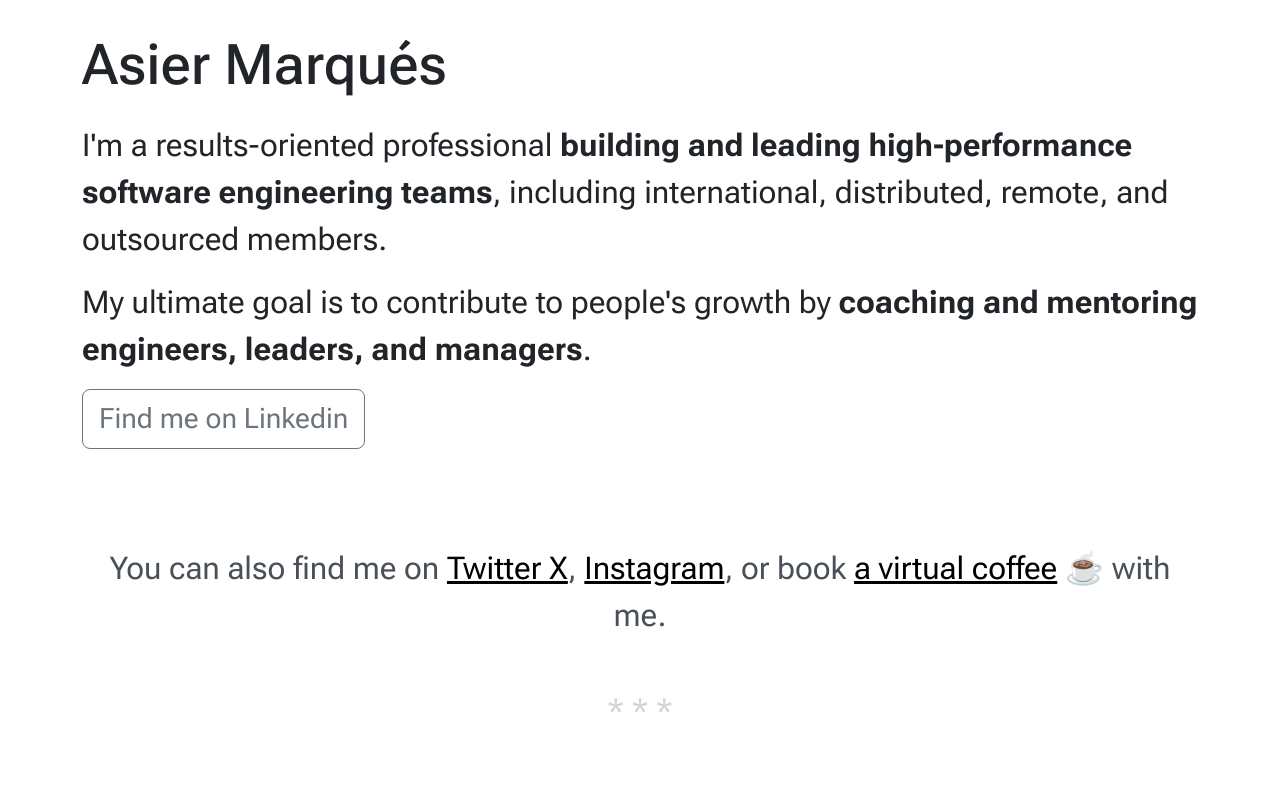
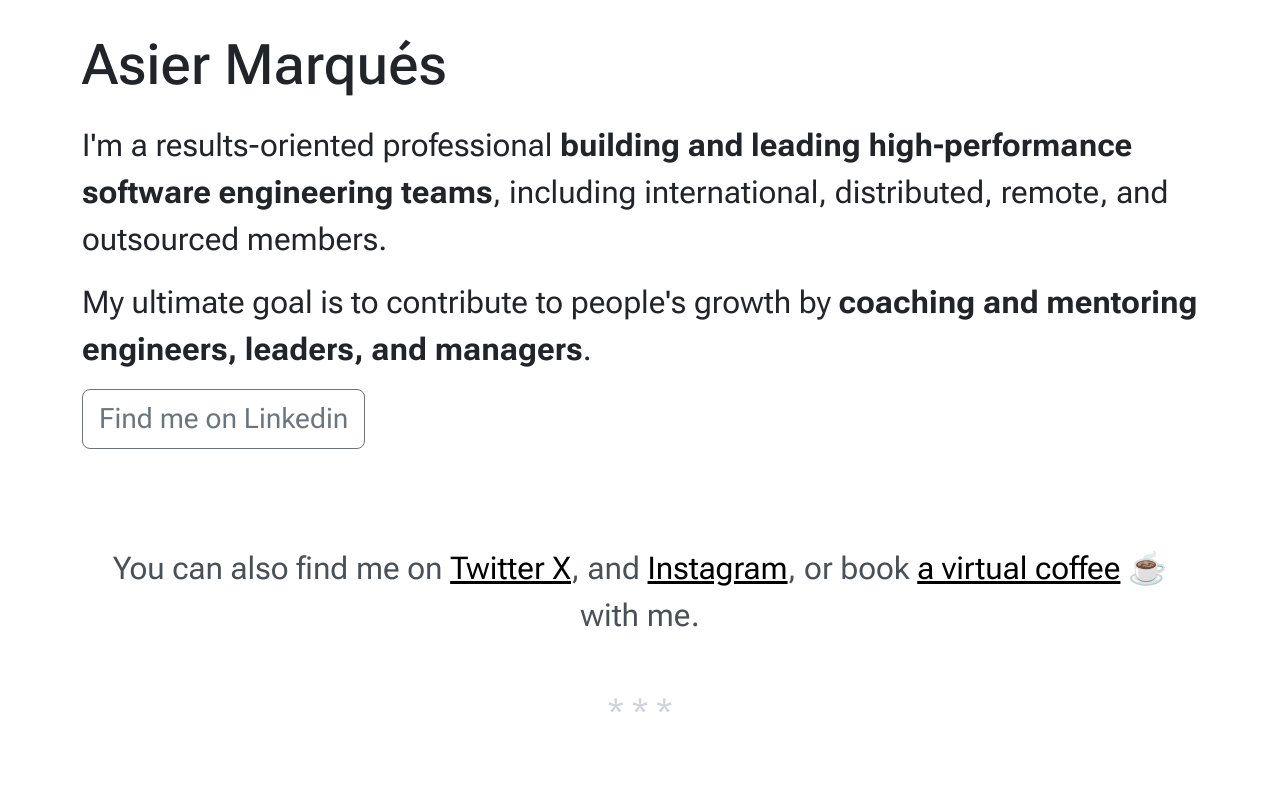
Before and after one commit to asiermarques/website, a Next.js app: page / in a window 1280 px wide. Shown: the top 800 px of the page. Built offline with nearby package versions, Linux system fonts and the light colour scheme.

Commit message:
text and style improvements

```diff
--- a/src/app/page.tsx
+++ b/src/app/page.tsx
@@ -19,11 +19,10 @@ export default function Home() {
                         </div>
                     </section>
                     <section className="follow-me">
-                        <p className={"d-none d-sm-block"}>You can also find me on {findMyOn.map(platform => <><Link key={platform.link} href={platform.link}>{platform.name}</Link>{","} </>) }
+                        <p>You can also find me on <br className={"d-block d-sm-none"}/>
+                            {findMyOn.map((platform, index) =>
+                            <><Link key={platform.link} href={platform.link}>{platform.name}</Link>{findMyOn.length > 1 && index === findMyOn.length-2 ? ", and" : ","} </>) }
                             or book <Link href={"https://calendly.com/asiermarques"}>a virtual coffee</Link>&nbsp;☕ with me.</p>
-                        <p className={"d-block d-sm-none"}>You can also find me on<br/>
-                            {findMyOn.map(platform => <><Link className={""} key={platform.link} href={platform.link}>{platform.name}</Link>{","} </>) }
-                            or book <Link href={"https://calendly.com/asiermarques"}>a virtual coffee</Link>&nbsp;☕.</p>
                         <div className="separation">
                             * * *
                         </div>
```
